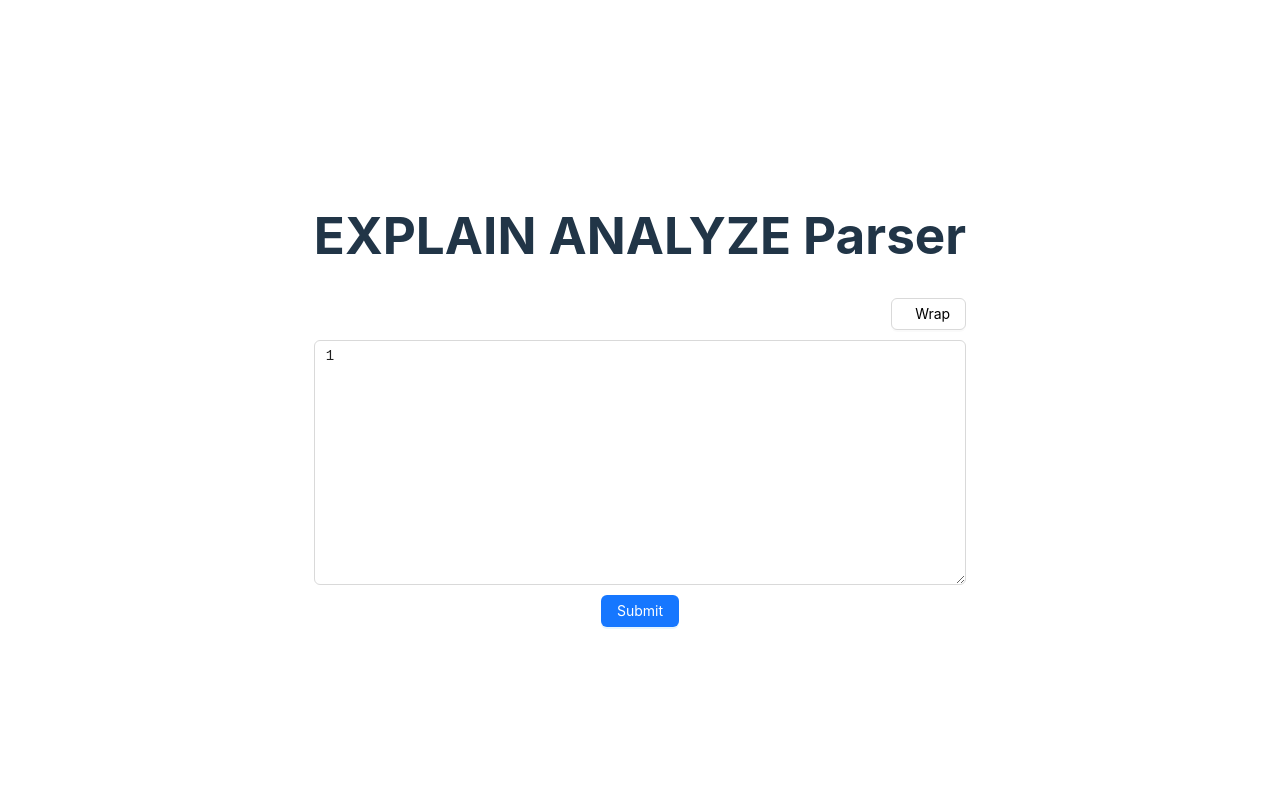
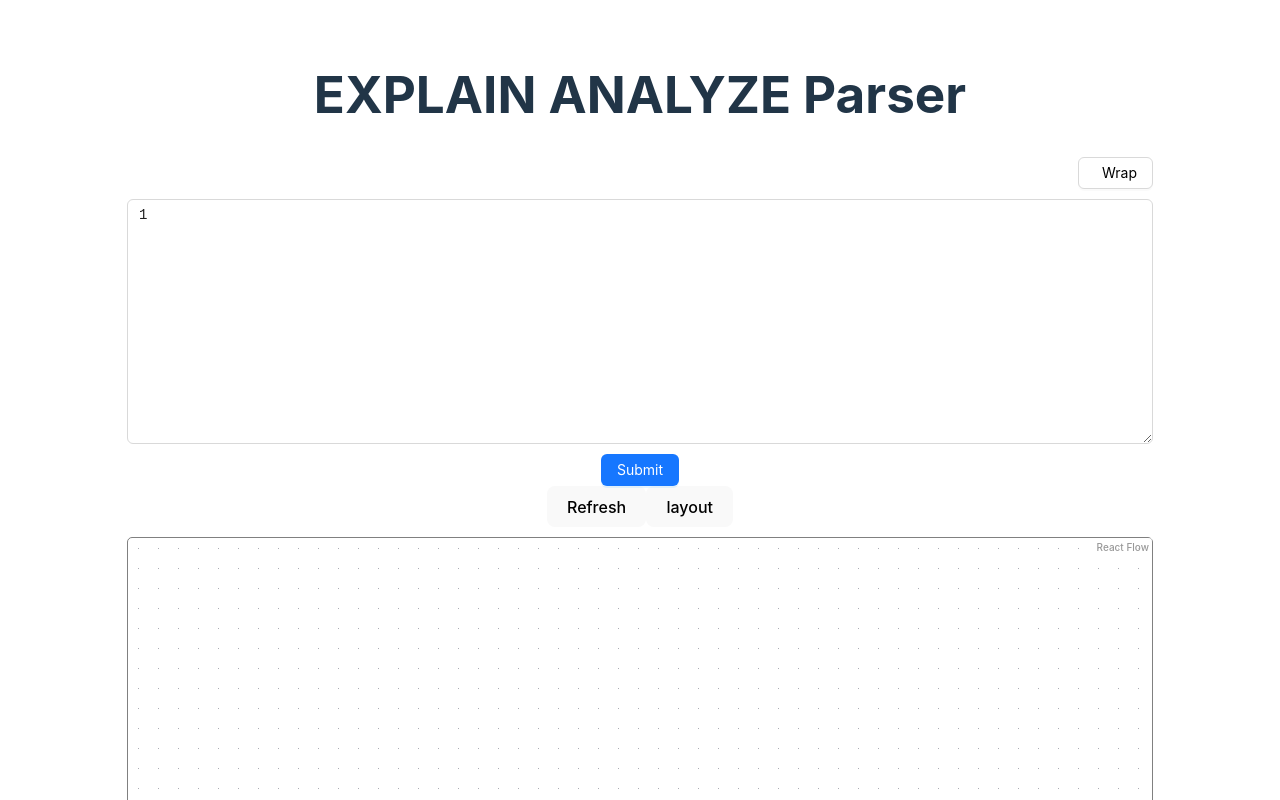
Before and after one commit to waynexia/toresu, a React (Vite) app: page / in a window 1280 px wide. Shown: the top 800 px of the page. Built offline with nearby package versions, Linux system fonts and the light colour scheme.

Commit message:
feat: basic tree layout
Signed-off-by: Ruihang Xia <waynestxia@gmail.com>

```diff
--- a/src/App.tsx
+++ b/src/App.tsx
@@ -1,13 +1,28 @@
+import { useState } from 'react'
 import './App.css'
 import ExplainAnalyzeParser from './ExplainAnalyzeParser'
+import { ExplainAnalyzeRow } from './utils/parser';
+import PlanTree from './PlanTree';
 
 function App() {
+  const [parsedData, setParsedData] = useState([])
+
+  const handleParsedData = (data: ExplainAnalyzeRow[]) => {
+    setParsedData(data);
+  };
 
   return (
-    <>
+    <div>
       <h1>EXPLAIN ANALYZE Parser</h1>
-      <ExplainAnalyzeParser />
-    </>
+      <ExplainAnalyzeParser onParse={handleParsedData} />
+      <PlanTree rows={parsedData} />
+      {parsedData.length > 0 && (
+        <div>
+          <h2>Parsed Data:</h2>
+          <pre>{JSON.stringify(parsedData, null, 2)}</pre>
+        </div>
+      )}
+    </div>
   )
 }
 
--- a/src/ExplainAnalyzeParser.tsx
+++ b/src/ExplainAnalyzeParser.tsx
@@ -1,18 +1,16 @@
 import React, { useState } from 'react';
 import { Input, Button } from 'antd';
-import { parseExplainAnalyzeOutput } from './utils/parser';
+import { ExplainAnalyzeRow, parseExplainAnalyzeOutput } from './utils/parser';
 
 const { TextArea } = Input;
 
-const ExplainAnalyzeParser: React.FC = () => {
+const ExplainAnalyzeParser: React.FC<{ onParse: (parsedData: ExplainAnalyzeRow[]) => void }> = ({ onParse }) => {
   const [input, setInput] = useState('');
   const [wrap, setWrap] = useState(false);
-  const [parsedData, setParsedData] = useState(null);
 
   const handleSubmit = () => {
     const parsed = parseExplainAnalyzeOutput(input);
-    setParsedData(parsed);
-    console.log('Parsed data:', parsed);
+    onParse(parsed);
   };
 
   const addLineNumbers = (text: string) => {
@@ -44,11 +42,6 @@ const ExplainAnalyzeParser: React.FC = () => {
       <Button type="primary" onClick={handleSubmit} style={{ marginTop: '10px' }}>
         Submit
       </Button>
-      {parsedData && (
-        <pre style={{ marginTop: '20px' }}>
-          {JSON.stringify(parsedData, null, 2)}
-        </pre>
-      )}
     </div>
   );
 };
--- /dev/null
+++ b/src/PlanTree.tsx
@@ -0,0 +1,173 @@
+import React, { useCallback, useState } from 'react';
+import { ExplainAnalyzeRow } from './utils/parser';
+import { applyNodeChanges, Background, Controls, Node, NodeChange, ReactFlow, ReactFlowProvider, useReactFlow } from '@xyflow/react';
+import Dagre from '@dagrejs/dagre'
+
+import '@xyflow/react/dist/style.css';
+
+const generateTreeNodeData = (rows: ExplainAnalyzeRow[]): any => {
+    const buildTree = (nodes: ExplainAnalyzeRow[]) => {
+        let maxStage = 0;
+        nodes
+            .forEach((row) => {
+                if (row.stage === null || row.node === null) {
+                    return
+                }
+
+                // inner nodes
+                maxStage = Math.max(maxStage, row.stage);
+                // const parentId = row.stage === 0 ? null : `${row.stage - 1}`;
+                const nodeData = {
+                    id: `${row.stage}-${row.node}`,
+                    position: { x: 0, y: 0 },
+                    data: { label: row.plan[0] },
+                    // parentId: parentId,
+                    // extent: 'parent',
+                }
+                treeNodeData.push(nodeData)
+            });
+
+        // parent nodes
+        // for (let stage = 0; stage <= maxStage; stage++) {
+        //     const nodeData = {
+        //         id: `${stage}`,
+        //         position: { x: 0, y: 0 },
+        //         data: { label: `stage ${stage}` },
+        //         style: {
+        //             width: 300,
+        //             height: 300,
+        //         },
+        //         type: 'group'
+        //     };
+        //     treeNodeData.push(nodeData);
+        // }
+    };
+
+    const treeNodeData: any[] = [];
+    buildTree(rows);
+
+    console.log("tree node data: ", treeNodeData);
+    return treeNodeData;
+};
+
+const generateTreeEdgeData = (rows: ExplainAnalyzeRow[]): any => {
+    const treeEdgeData: any[] = [];
+    let nodesPerStage: { [key: number]: number } = {}
+    rows.forEach((row) => {
+        if (row.stage === null || row.node === null) {
+            return
+        }
+        if (nodesPerStage[row.stage] === undefined) {
+            nodesPerStage[row.stage] = 0
+        }
+        nodesPerStage[row.stage] = Math.max(nodesPerStage[row.stage], row.node)
+    })
+
+    Object.entries(nodesPerStage).forEach(([stage, maxNode]) => {
+        if (stage === "0") {
+            return;
+        }
+
+        for (let node = 0; node <= maxNode; node++) {
+            const targetId = `${stage}-${node}`;
+            const sourceId = `${parseInt(stage) - 1}-0`;
+            treeEdgeData.push({
+                id: `e-${sourceId}-${targetId}`,
+                source: sourceId,
+                target: targetId,
+                animated: true,
+                style: { stroke: '#000' },
+            });
+        }
+    });
+
+    return treeEdgeData;
+}
+
+const getLayoutedElements = (nodes: any[], edges: any[], direction: string) => {
+    const g = new Dagre.graphlib.Graph().setDefaultEdgeLabel(() => ({}));
+    g.setGraph({ rankdir: direction });
+
+    edges.forEach((edge) => g.setEdge(edge.source, edge.target));
+    nodes.forEach((node) =>
+        g.setNode(node.id, {
+            ...node,
+            width: node.measured?.width ?? 0,
+            height: node.measured?.height ?? 0,
+        }),
+    );
+
+    Dagre.layout(g);
+
+    return {
+        nodes: nodes.map((node) => {
+            const position = g.node(node.id);
+            // We are shifting the dagre node position (anchor=center center) to the top left
+            // so it matches the React Flow node anchor point (top left).
+            const x = position.x - (node.measured?.width ?? 0) / 2;
+            const y = position.y - (node.measured?.height ?? 0) / 2;
+
+            return { ...node, position: { x, y } };
+        }),
+        edges,
+    };
+};
+
+const LayoutTree: React.FC<{ rows: ExplainAnalyzeRow[] }> = ({ rows }) => {
+    const { fitView } = useReactFlow();
+    const [nodes, setNodes] = useState(generateTreeNodeData(rows));
+    const [edges, setEdges] = useState(generateTreeEdgeData(rows));
+
+    const onNodesChange = useCallback(
+        (changes: NodeChange<Node>[]) => setNodes((nds: Node[]) => applyNodeChanges(changes, nds)),
+        [setNodes],
+    );
+
+    const onLayout = useCallback(
+        () => {
+            const layouted = getLayoutedElements(nodes, edges, 'TB');
+            setNodes([...layouted.nodes]);
+            setEdges([...layouted.edges]);
+            window.requestAnimationFrame(() => {
+                fitView();
+            });
+        },
+        [nodes, edges]
+    )
+
+    const handleRefresh = () => {
+        setNodes(generateTreeNodeData(rows));
+        setEdges(generateTreeEdgeData(rows));
+        // onLayout()
+        console.log("nodes: ", nodes)
+    };
+
+    const handleLayout = () => {
+        onLayout()
+    }
+
+    return (
+        <>
+            <button onClick={handleRefresh} style={{ marginBottom: '10px' }}>Refresh</button>
+            <button onClick={handleLayout} style={{ marginBottom: '10px' }}>layout</button>
+            <div style={{ width: '80vw', height: '80vh', border: '1px solid gray', borderRadius: '5px' }}>
+                <ReactFlow nodes={nodes} edges={edges} onNodesChange={onNodesChange} fitView attributionPosition="top-right">
+                    <Background />
+                    <Controls />
+                </ReactFlow>
+            </div>
+        </>
+    )
+}
+
+const PlanTree: React.FC<{ rows: ExplainAnalyzeRow[] }> = ({ rows }) => {
+    return (
+        <>
+            <ReactFlowProvider>
+                <LayoutTree rows={rows} />
+            </ReactFlowProvider>
+        </>
+    );
+};
+
+export default PlanTree;
--- a/src/utils/parser.tsx
+++ b/src/utils/parser.tsx
@@ -1,4 +1,4 @@
-interface ExplainAnalyzeRow {
+export interface ExplainAnalyzeRow {
     stage: number | null;
     node: number | null;
     plan: string[];
```
Also changed, not shown: package.json (+9 -8 lines), 1 other file (tests, documents, lock files or other folders).
